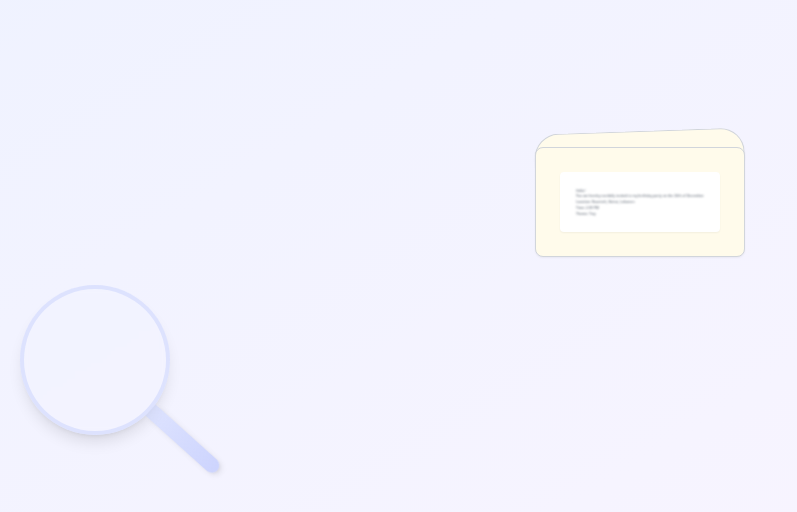
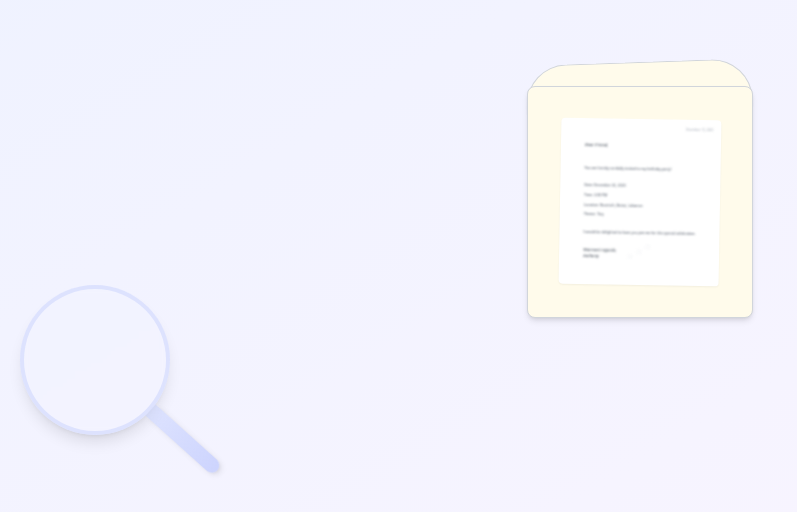
Before and after one commit to anthony2261/birthday-2024, a React (Vite) app: page / in a window 1280 px wide. Shown: the part 198-710 px from the top of the page, without its empty margins (0-797 px from the left). Built offline with nearby package versions, Linux system fonts and the light colour scheme.

Commit message:
Modify letter contents and fix IntroTooltip positioning

```diff
--- a/src/components/Content.tsx
+++ b/src/components/Content.tsx
@@ -4,25 +4,63 @@ export function Content({ blur }: { blur: boolean }) {
       {/* Container for the content that looks like an envelope */}
       <div className="relative">
         {/* Envelope flap */}
-        <div className="absolute w-full h-8 bg-amber-50 origin-bottom -top-4 left-0 transform -rotate-2 border-t border-x border-gray-300 rounded-t-3xl shadow-sm" />
+        <div className="absolute w-full h-12 bg-amber-50 origin-bottom -top-6 left-0 transform -rotate-2 border-t border-x border-gray-300 rounded-t-[40px] shadow-sm" />
 
         {/* Main envelope body */}
-        <div className="relative bg-amber-50 border border-gray-300 rounded-lg p-6 shadow-sm">
+        <div className="relative bg-amber-50 border border-gray-300 rounded-lg p-8 shadow-md">
           {/* Letter content */}
-          <p className="text-[3.5px] text-gray-600 max-w-2xl leading-relaxed bg-white p-4 rounded shadow-sm">
-            <div className={`${blur ? "blur-[1px]" : ""}`}>
-              Hello!
-              <br />
-              You are hereby cordially invited to my birthday party on the 26th
-              of December.
-              <br />
-              Location: Roumieh, Beirut, Lebanon
-              <br />
-              Time: 2:00 PM
-              <br />
-              Theme: Tiny
+          <div
+            className={`relative bg-white rounded shadow-sm transform rotate-1`}
+          >
+            <div className={`p-6  ${blur ? "blur-[1px]" : ""}`}>
+              {/* Decorative letterhead */}
+              <div className="absolute top-2 right-2 text-[3px] text-gray-400">
+                December 15, 2023
+              </div>
+
+              <div className="text-[3.5px] text-gray-700 max-w-2xl leading-relaxed space-y-3">
+                <p className="font-serif italic text-[4px] text-gray-800 mb-4">
+                  Dear Friend,
+                </p>
+
+                <p>You are hereby cordially invited to my birthday party!</p>
+
+                <div className="space-y-1">
+                  <p>
+                    <span className="font-medium">Date:</span> December 26, 2023
+                  </p>
+                  <p>
+                    <span className="font-medium">Time:</span> 2:00 PM
+                  </p>
+                  <p>
+                    <span className="font-medium">Location:</span> Roumieh,
+                    Beirut, Lebanon
+                  </p>
+                  <p>
+                    <span className="font-medium">Theme:</span> Tiny
+                  </p>
+                </div>
+
+                <p>
+                  I would be delighted to have you join me for this special
+                  celebration.
+                </p>
+
+                <p className="mt-4 font-serif italic text-[4px] text-gray-800">
+                  Warmest regards,
+                  <br />
+                  Anthony
+                </p>
+              </div>
+
+              {/* Decorative watermark */}
+              <div className="absolute inset-0 pointer-events-none">
+                <div className="absolute top-[80%] left-1/2 -translate-x-1/2 -translate-y-1/2 text-[12px] text-gray-100 font-serif rotate-[-30deg]">
+                  ✧✧✧
+                </div>
+              </div>
             </div>
-          </p>
+          </div>
         </div>
       </div>
     </div>
--- a/src/components/IntroTooltip.tsx
+++ b/src/components/IntroTooltip.tsx
@@ -1,9 +1,8 @@
-import React from 'react';
 import { Search } from 'lucide-react';
 
 export function IntroTooltip() {
   return (
-    <div className="fixed top-4 left-1/2 transform -translate-x-1/2 bg-white/90 backdrop-blur-sm px-4 py-2 rounded-full shadow-lg text-sm text-gray-600 flex items-center gap-2 animate-bounce">
+    <div className="absolute top-4 inset-x-0 mx-auto w-fit bg-white/90 backdrop-blur-sm px-4 py-2 rounded-full shadow-lg text-sm text-gray-600 flex items-center gap-2 animate-bounce">
       <Search size={16} />
       Click and drag the magnifying glass!
     </div>
```
